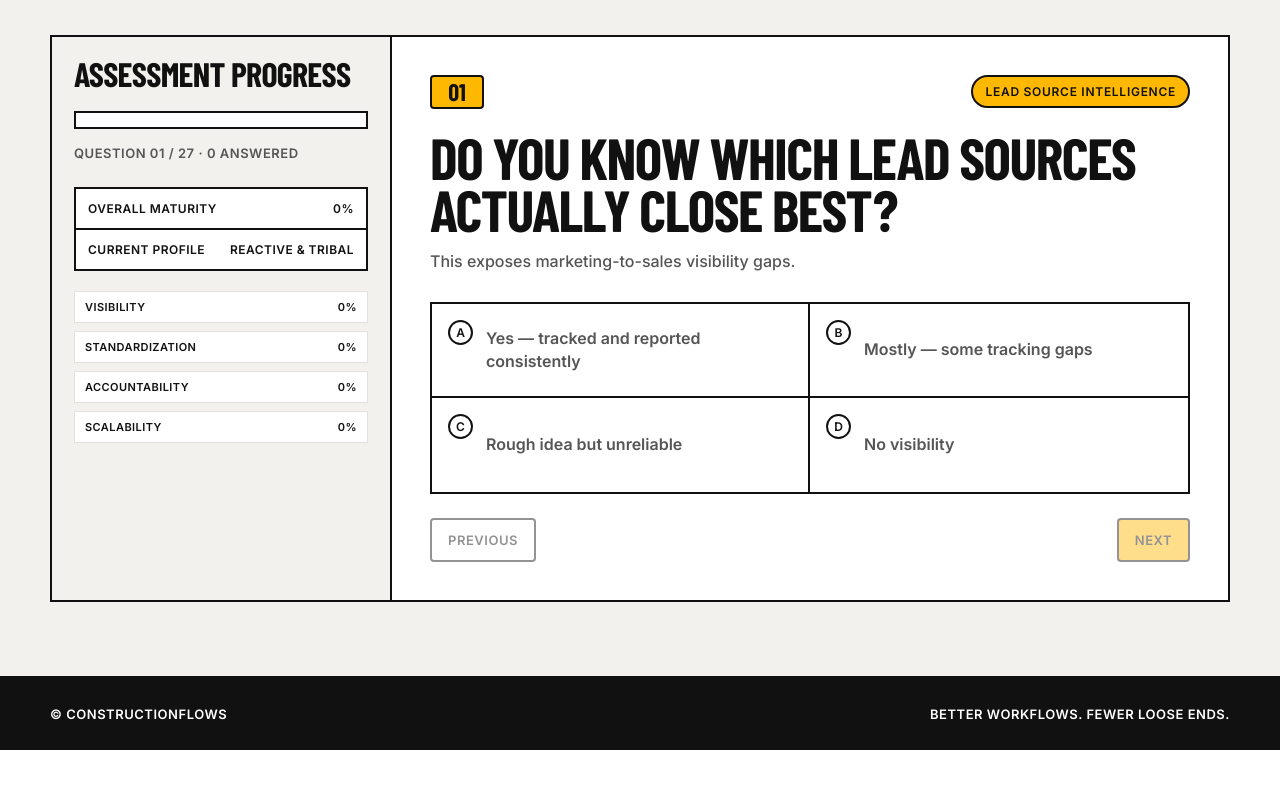
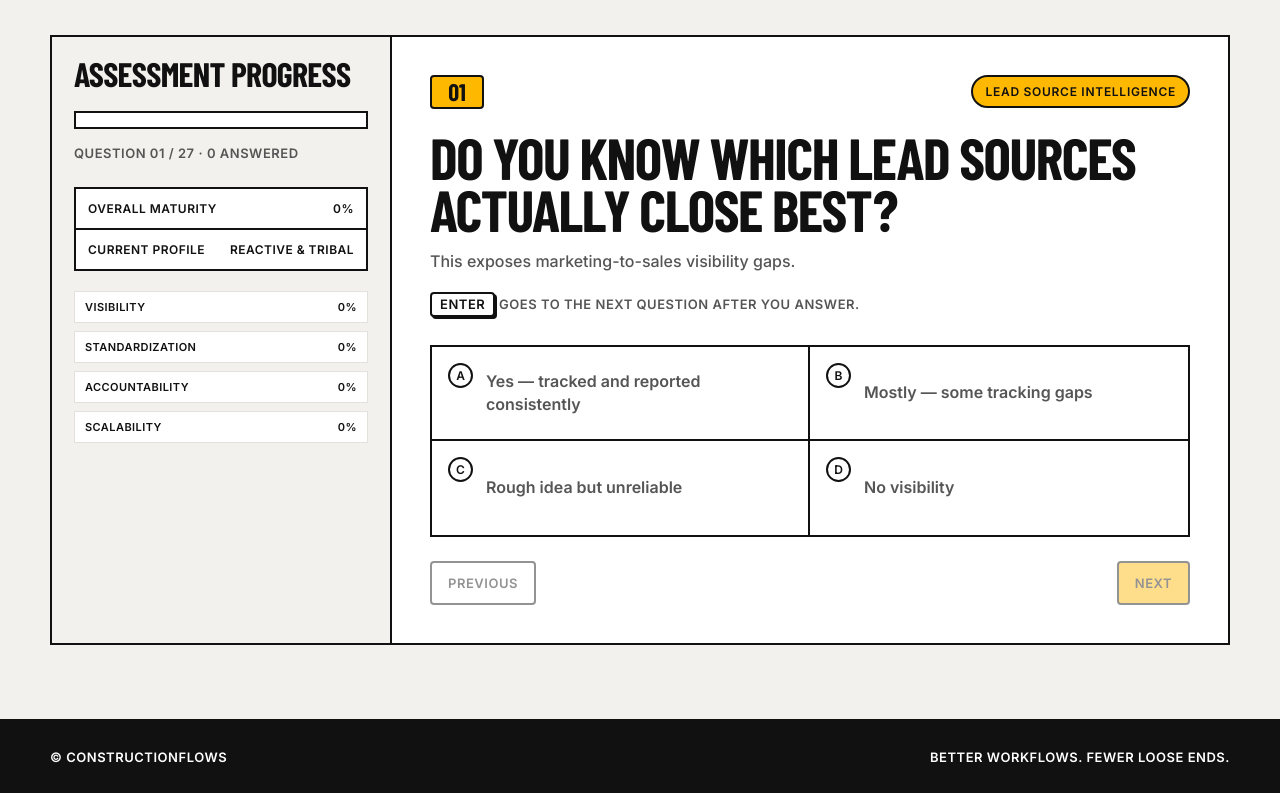
Before and after one commit to ea21nj/constructionflows-agent-fit-quiz, a website built with Vite: page index.html in a window 1280 px wide. Shown: the part 1346-2139 px from the top of the page. Before the commit the page ends 2096 px from the top, so only its background shows below. Built offline with nearby package versions, Linux system fonts and the light colour scheme; a web font is replaced by a local one.

Commit message:
Add Enter key navigation note

```diff
--- a/index.html
+++ b/index.html
@@ -358,6 +358,28 @@
       resize: vertical;
     }
     .open-response:focus { background: var(--yellow); }
+    .keyboard-note {
+      margin-top: 18px;
+      color: var(--secondary);
+      font-size: 13px;
+      font-weight: 800;
+      letter-spacing: .04em;
+      text-transform: uppercase;
+    }
+    .keyboard-note kbd {
+      display: inline-flex;
+      align-items: center;
+      justify-content: center;
+      min-width: 34px;
+      padding: 4px 8px;
+      border: 2px solid var(--black);
+      border-radius: var(--radius);
+      background: var(--white);
+      color: var(--black);
+      box-shadow: 2px 2px 0 var(--black);
+      font: inherit;
+      line-height: 1;
+    }
     .quiz-controls { display: flex; justify-content: space-between; gap: 10px; margin-top: 24px; flex-wrap: wrap; }
 
     .results { display: none; margin-top: 38px; }
@@ -640,6 +662,7 @@
         </div>
         <h3>${item.q}</h3>
         <p class="question-context">${item.why}</p>
+        <p class="keyboard-note"><kbd>Enter</kbd> goes to the next question after you answer.</p>
         ${isText ? `
           <textarea class="open-response" id="openResponse" placeholder="${item.placeholder || 'Type your response...'}">${textAnswers[current]}</textarea>
         ` : `
```
